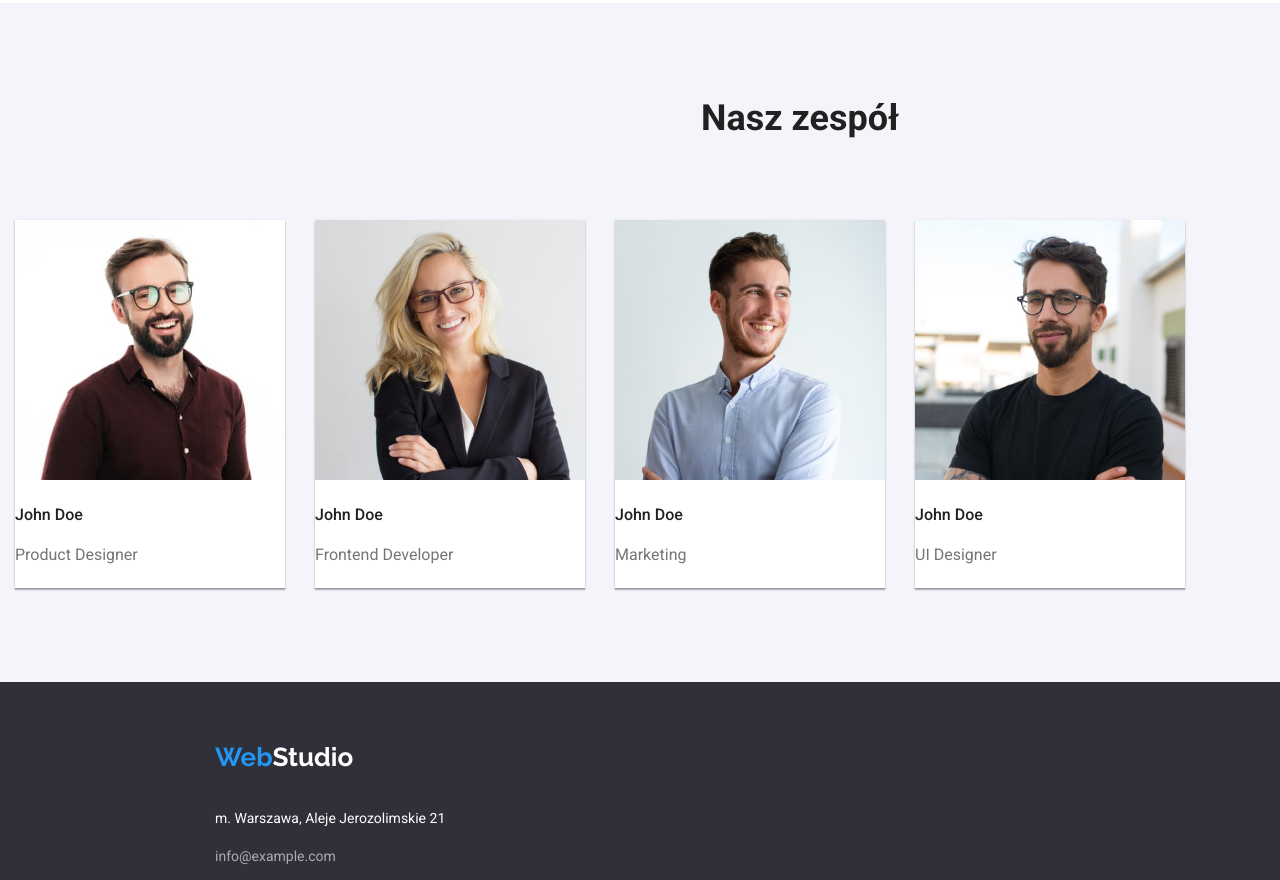
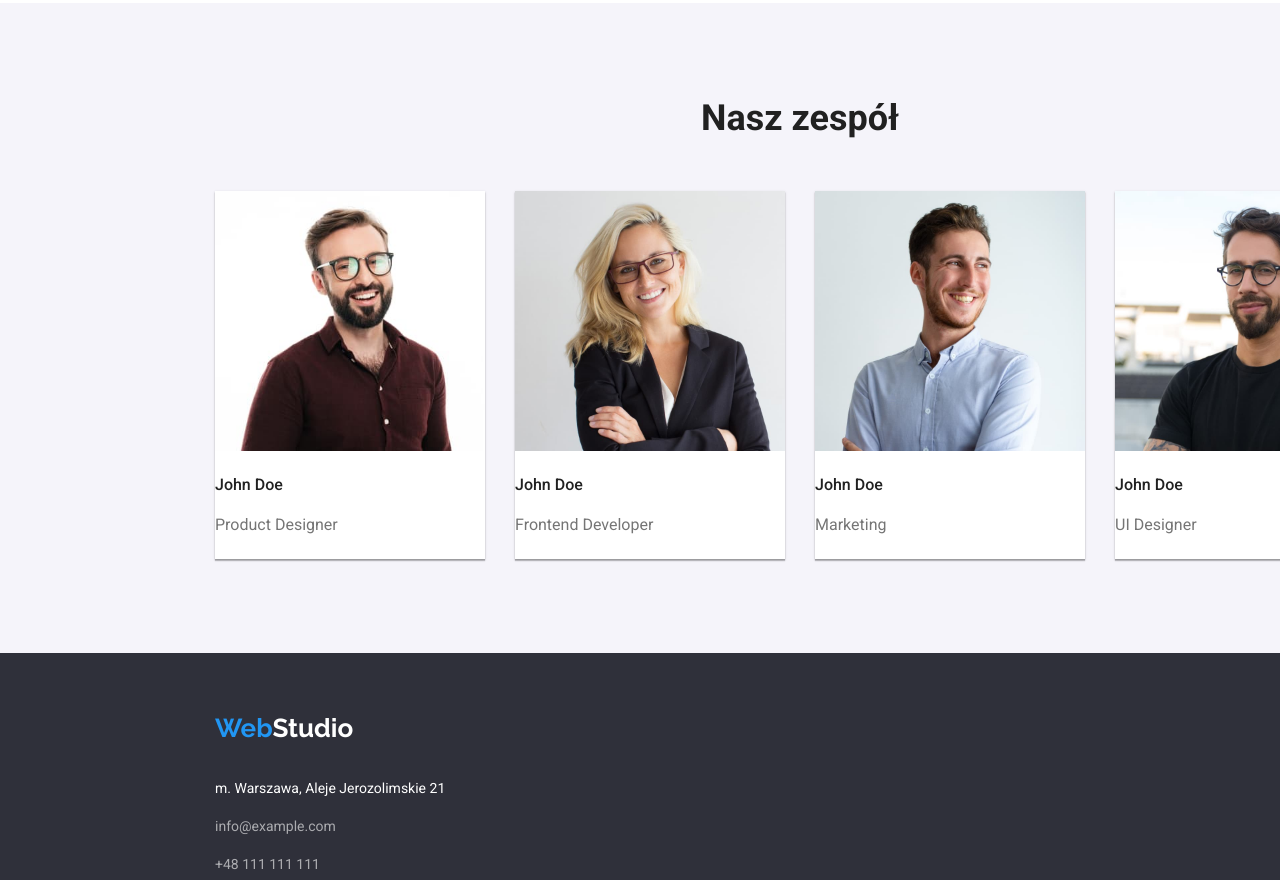
Before and after one commit to Cinek1592/goit-markup-hw-03, a plain HTML site: page index.html in a window 1280 px wide. Shown: the part 1591-2471 px from the top of the page. Drawn offline with nearby package versions, Linux system fonts and the light colour scheme.

Commit message:
Update styles.css

```diff
--- a/css/styles.css
+++ b/css/styles.css
@@ -95,6 +95,7 @@
   line-height: 1.2;
   text-align: center;
   padding-top: 94px;
+  margin-block-end: 0;
 }
 .team-name {
   font-weight: 500;
@@ -215,8 +216,7 @@
   margin: 0 auto;
   gap: 30px;
   column-gap: 30px;
-  margin-top: 50px;
-  padding: 0 215px 94px 15px;
+  padding: 50px 215px 94px 215px;
 }
 
 /* header */
```
